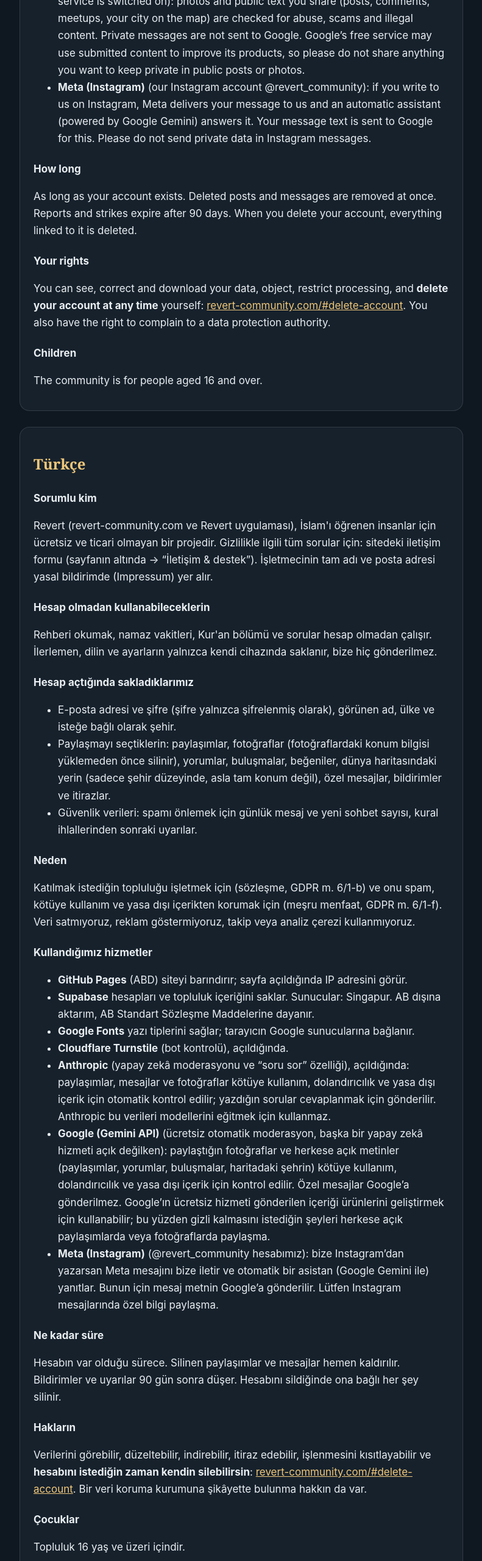
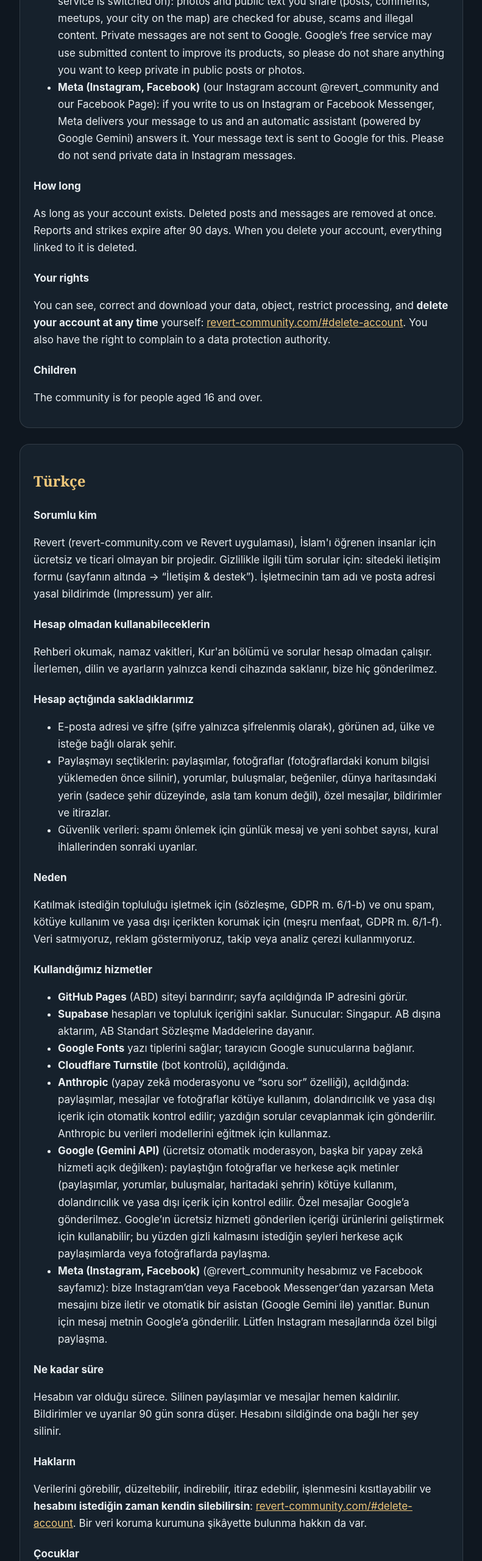
Before and after one commit to eliasmechul/revert-website, a plain HTML site: page privacy.html in a window 1280 px wide. Shown: the part 1560-4120 px from the top of the page at 61% size, without its empty margins (244-1035 px from the left). Drawn offline with Linux system fonts and the light colour scheme.

Commit message:
Publish 2026-10-27T08:48Z

```diff
--- a/privacy.html
+++ b/privacy.html
@@ -54,7 +54,7 @@
 <li><b>Cloudflare Turnstile</b> (security check against bots), when switched on.</li>
 <li><b>Anthropic</b> (AI moderation and the “ask a question” feature), when switched on: posts, messages and photos are checked automatically for abuse, scams and illegal content; questions you type are sent to answer them. Anthropic does not use this data to train its models.</li>
 <li><b>Google (Gemini API)</b> (free automatic moderation, used while no other AI service is switched on): photos and public text you share (posts, comments, meetups, your city on the map) are checked for abuse, scams and illegal content. Private messages are not sent to Google. Google’s free service may use submitted content to improve its products, so please do not share anything you want to keep private in public posts or photos.</li>
-<li><b>Meta (Instagram)</b> (our Instagram account @revert_community): if you write to us on Instagram, Meta delivers your message to us and an automatic assistant (powered by Google Gemini) answers it. Your message text is sent to Google for this. Please do not send private data in Instagram messages.</li>
+<li><b>Meta (Instagram, Facebook)</b> (our Instagram account @revert_community and our Facebook Page): if you write to us on Instagram or Facebook Messenger, Meta delivers your message to us and an automatic assistant (powered by Google Gemini) answers it. Your message text is sent to Google for this. Please do not send private data in Instagram messages.</li>
 </ul>
 <h3>How long</h3>
 <p>As long as your account exists. Deleted posts and messages are removed at once. Reports and strikes expire after 90 days. When you delete your account, everything linked to it is deleted.</p>
@@ -86,7 +86,7 @@
 <li><b>Cloudflare Turnstile</b> (bot kontrolü), açıldığında.</li>
 <li><b>Anthropic</b> (yapay zekâ moderasyonu ve “soru sor” özelliği), açıldığında: paylaşımlar, mesajlar ve fotoğraflar kötüye kullanım, dolandırıcılık ve yasa dışı içerik için otomatik kontrol edilir; yazdığın sorular cevaplanmak için gönderilir. Anthropic bu verileri modellerini eğitmek için kullanmaz.</li>
 <li><b>Google (Gemini API)</b> (ücretsiz otomatik moderasyon, başka bir yapay zekâ hizmeti açık değilken): paylaştığın fotoğraflar ve herkese açık metinler (paylaşımlar, yorumlar, buluşmalar, haritadaki şehrin) kötüye kullanım, dolandırıcılık ve yasa dışı içerik için kontrol edilir. Özel mesajlar Google’a gönderilmez. Google’ın ücretsiz hizmeti gönderilen içeriği ürünlerini geliştirmek için kullanabilir; bu yüzden gizli kalmasını istediğin şeyleri herkese açık paylaşımlarda veya fotoğraflarda paylaşma.</li>
-<li><b>Meta (Instagram)</b> (@revert_community hesabımız): bize Instagram’dan yazarsan Meta mesajını bize iletir ve otomatik bir asistan (Google Gemini ile) yanıtlar. Bunun için mesaj metnin Google’a gönderilir. Lütfen Instagram mesajlarında özel bilgi paylaşma.</li>
+<li><b>Meta (Instagram, Facebook)</b> (@revert_community hesabımız ve Facebook sayfamız): bize Instagram’dan veya Facebook Messenger’dan yazarsan Meta mesajını bize iletir ve otomatik bir asistan (Google Gemini ile) yanıtlar. Bunun için mesaj metnin Google’a gönderilir. Lütfen Instagram mesajlarında özel bilgi paylaşma.</li>
 </ul>
 <h3>Ne kadar süre</h3>
 <p>Hesabın var olduğu sürece. Silinen paylaşımlar ve mesajlar hemen kaldırılır. Bildirimler ve uyarılar 90 gün sonra düşer. Hesabını sildiğinde ona bağlı her şey silinir.</p>
@@ -118,7 +118,7 @@
 <li><b>Cloudflare Turnstile</b> (Bot-Schutz), sobald aktiviert.</li>
 <li><b>Anthropic</b> (KI-Moderation und „Frage stellen“), sobald aktiviert: Beiträge, Nachrichten und Fotos werden automatisch auf Missbrauch, Betrug und rechtswidrige Inhalte geprüft; deine Fragen werden zur Beantwortung übermittelt. Anthropic nutzt diese Daten nicht zum Training.</li>
 <li><b>Google (Gemini API)</b> (kostenlose automatische Moderation, solange kein anderer KI-Dienst aktiv ist): Fotos und öffentliche Texte, die du teilst (Beiträge, Kommentare, Treffen, deine Stadt auf der Karte), werden auf Missbrauch, Betrug und rechtswidrige Inhalte geprüft. Private Nachrichten werden nicht an Google gesendet. Googles kostenloser Dienst darf übermittelte Inhalte zur Verbesserung seiner Produkte nutzen; teile daher nichts, was privat bleiben soll, in öffentlichen Beiträgen oder Fotos.</li>
-<li><b>Meta (Instagram)</b> (unser Konto @revert_community): Wenn du uns auf Instagram schreibst, leitet Meta deine Nachricht an uns weiter und ein automatischer Assistent (mit Google Gemini) antwortet. Dafür wird dein Nachrichtentext an Google gesendet. Bitte sende keine privaten Daten in Instagram-Nachrichten.</li>
+<li><b>Meta (Instagram, Facebook)</b> (unser Konto @revert_community und unsere Facebook-Seite): Wenn du uns auf Instagram oder Facebook Messenger schreibst, leitet Meta deine Nachricht an uns weiter und ein automatischer Assistent (mit Google Gemini) antwortet. Dafür wird dein Nachrichtentext an Google gesendet. Bitte sende keine privaten Daten in Instagram-Nachrichten.</li>
 </ul>
 <h3>Speicherdauer</h3>
 <p>Solange dein Konto besteht. Gelöschte Beiträge und Nachrichten werden sofort entfernt. Meldungen und Verwarnungen verfallen nach 90 Tagen. Mit dem Löschen des Kontos wird alles Zugehörige gelöscht.</p>
--- a/sw.js
+++ b/sw.js
@@ -3,7 +3,7 @@
    - Recitations and fonts are kept the first time they load, so they also work offline later.
    - The community database, the security check and anything else from other sites always go to the internet.
    The version below changes with every build, which tells phones to pick up the new app. */
-const VERSION="2026-10-27T08:43:15.236Z", SHELL="revert-shell-"+VERSION, MEDIA="revert-media-v1";
+const VERSION="2026-10-27T08:48:04.151Z", SHELL="revert-shell-"+VERSION, MEDIA="revert-media-v1";
 const SHELL_FILES=["./","index.html","config.js","manifest.webmanifest","icons/icon-192.png","icons/icon-512.png","icons/apple-touch-icon.png","icons/favicon-32.png"];
 
 self.addEventListener("install",e=>{
```
